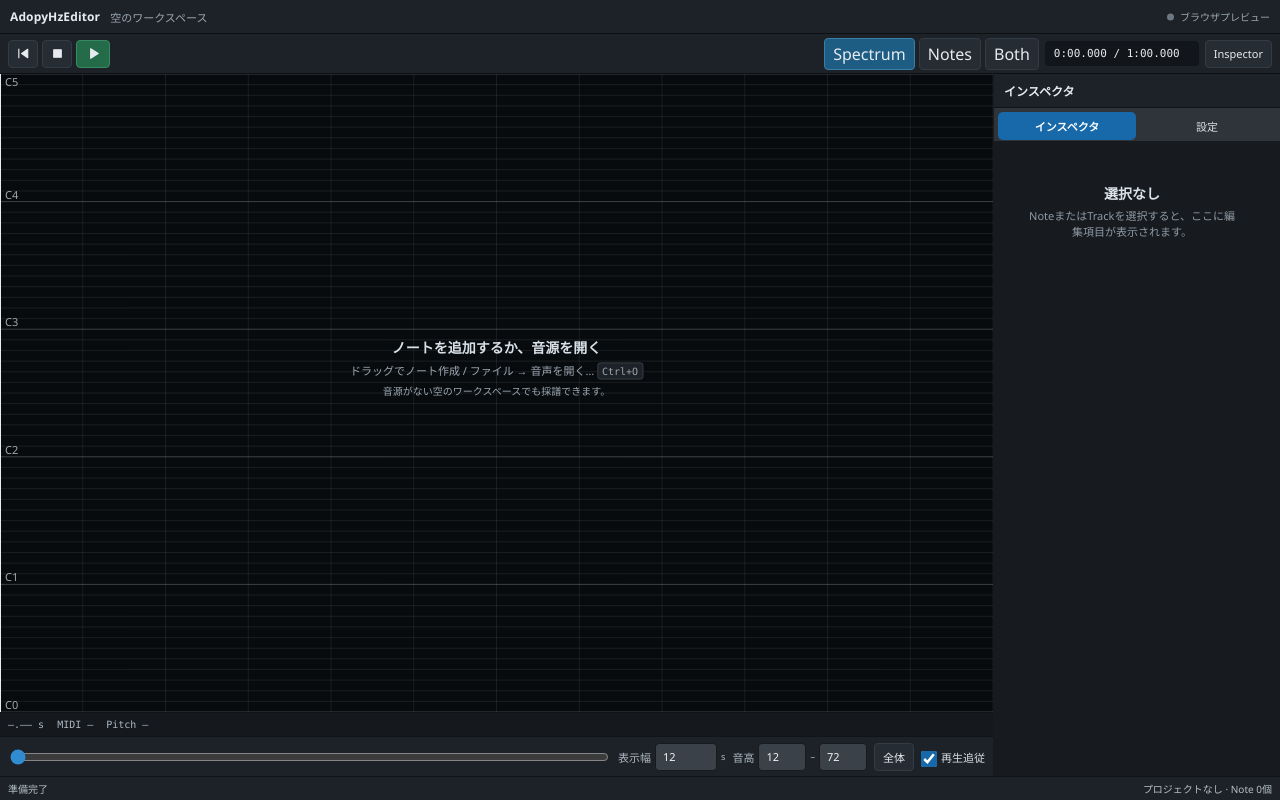
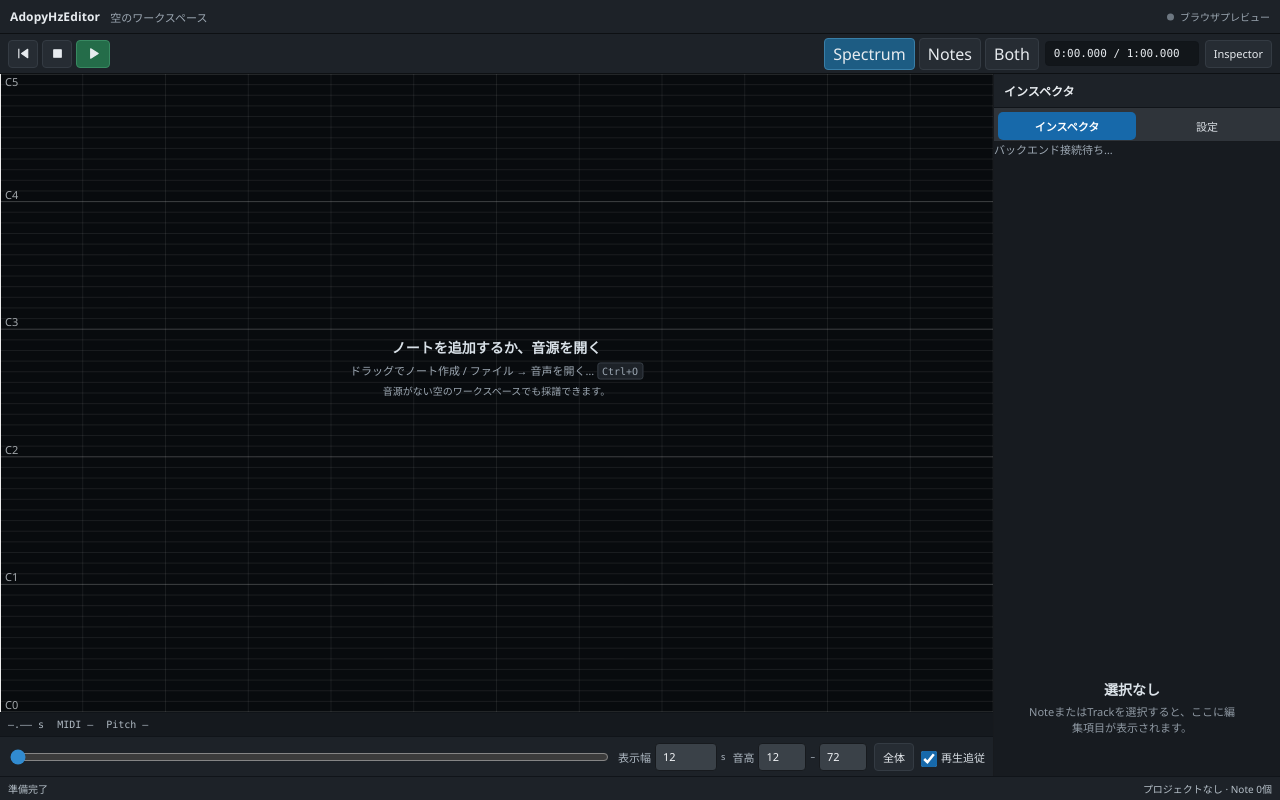
Before and after one commit to kineticnapier/AdopyHzEditor, a React (Vite) app in the folder frontend/: page / in a window 1280 px wide. Built offline with nearby package versions, Linux system fonts and the light colour scheme.

Commit message:
fix(ui): disable inspector controls until backend API is ready

```diff
--- a/frontend/src/settings/SettingsPanel.tsx
+++ b/frontend/src/settings/SettingsPanel.tsx
@@ -122,7 +122,8 @@ export default function SettingsPanel({
           設定
         </button>
       </nav>
-      <div className="settings-body">
+      {!api && <p className="inspector-help" role="status">バックエンド接続待ち…</p>}
+      <div className="settings-body" inert={!api} aria-busy={!api}>
         {page === "inspector" && (
           <>
             {selected.length === 0 && trackSelection.ids.length === 0 && (
```
